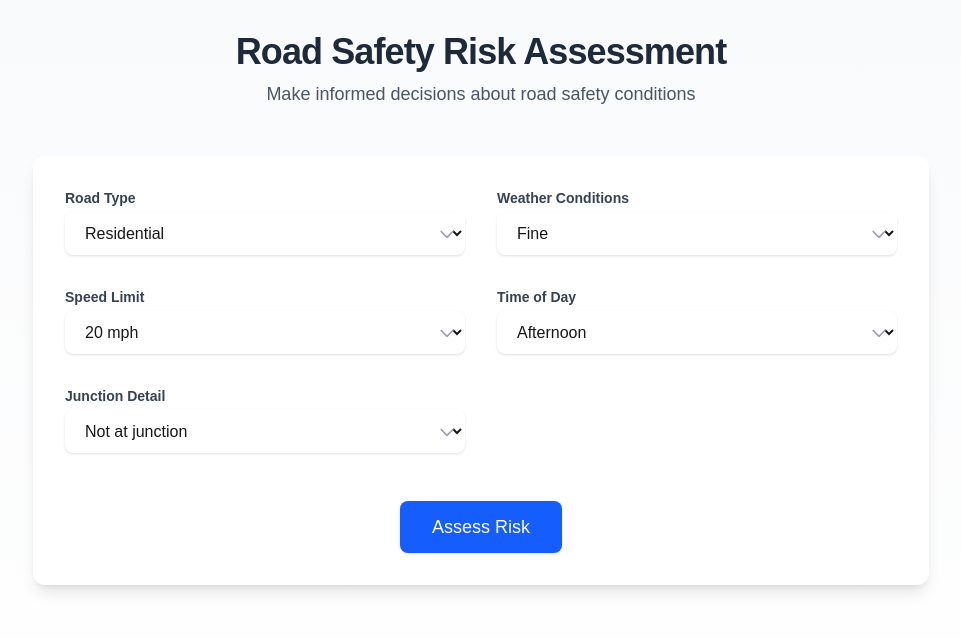
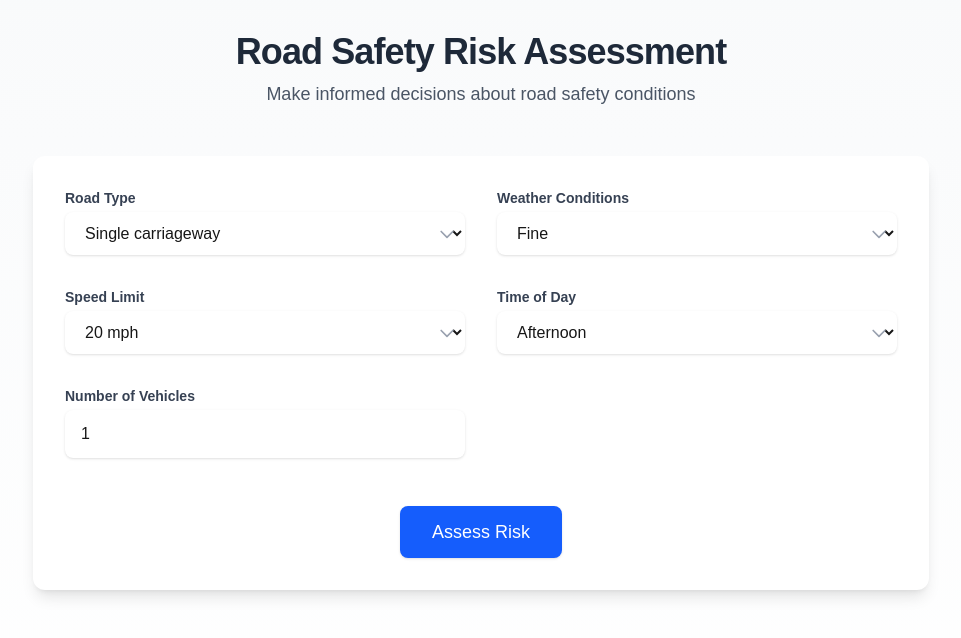
Before and after one commit to james062ad/Final-Assignment, a Next.js app in the folder frontend/: page / in a window 1280 px wide. Shown: the top 638 px of the page, without its empty margins (159-1120 px from the left). Built offline with nearby package versions, Linux system fonts and the light colour scheme.

Commit message:
fix: update frontend form to match backend API format

```diff
--- a/frontend/src/app/page.js
+++ b/frontend/src/app/page.js
@@ -24,11 +24,12 @@ const getFactorSeverity = (probability) => {
 
 export default function Home() {
   const [formData, setFormData] = useState({
-    road_type: 1,
-    weather_conditions: 'Fine',
-    speed_limit: 20,
-    time_of_day: 'Afternoon',
-    junction_detail: 'Not at junction'
+    Region: 'London',
+    'Road Type': 'Single carriageway',
+    'Weather Condition': 'Fine',
+    'Speed Limit': 20,
+    'Time of Day': 'Afternoon',
+    'Number of Vehicles': 1
   });
 
   const [prediction, setPrediction] = useState(null);
@@ -44,7 +45,7 @@ export default function Home() {
       console.log('Sending data:', formData);
       const response = await axios.post('https://accident-risk-prediction.onrender.com/predict', formData);
       console.log('API Response:', response.data);
-      setPrediction(response.data.prediction);
+      setPrediction(response.data);
     } catch (err) {
       console.error('API Error:', err);
       setError(
@@ -63,7 +64,7 @@ export default function Home() {
     const { name, value } = e.target;
     setFormData(prev => ({
       ...prev,
-      [name]: name === 'road_type' || name === 'speed_limit' ? parseInt(value, 10) : value
+      [name]: name === 'Road Type' || name === 'Speed Limit' ? parseInt(value, 10) : value
     }));
   };
 
@@ -189,15 +190,15 @@ export default function Home() {
                 <label className="block text-sm font-semibold text-gray-700 mb-1">Road Type</label>
                 <div className="relative">
                   <select
-                    name="road_type"
-                    value={formData.road_type}
+                    name="Road Type"
+                    value={formData['Road Type']}
                     onChange={handleInputChange}
                     className="block w-full px-4 py-3 rounded-lg border-gray-200 focus:border-blue-500 focus:ring focus:ring-blue-200 focus:ring-opacity-50 bg-white shadow-sm transition-colors duration-200 ease-in-out"
                   >
-                    <option value="1">Residential</option>
-                    <option value="2">A Road</option>
-                    <option value="3">B Road</option>
-                    <option value="6">Urban</option>
+                    <option value="Single carriageway">Single carriageway</option>
+                    <option value="Dual carriageway">Dual carriageway</option>
+                    <option value="Roundabout">Roundabout</option>
+                    <option value="One way street">One way street</option>
                   </select>
                   <div className="absolute inset-y-0 right-0 flex items-center px-2 pointer-events-none">
                     <svg className="h-5 w-5 text-gray-400" fill="none" viewBox="0 0 24 24" stroke="currentColor">
@@ -212,8 +213,8 @@ export default function Home() {
                 <label className="block text-sm font-semibold text-gray-700 mb-1">Weather Conditions</label>
                 <div className="relative">
                   <select
-                    name="weather_conditions"
-                    value={formData.weather_conditions}
+                    name="Weather Condition"
+                    value={formData['Weather Condition']}
                     onChange={handleInputChange}
                     className="block w-full px-4 py-3 rounded-lg border-gray-200 focus:border-blue-500 focus:ring focus:ring-blue-200 focus:ring-opacity-50 bg-white shadow-sm transition-colors duration-200 ease-in-out"
                   >
@@ -235,17 +236,17 @@ export default function Home() {
                 <label className="block text-sm font-semibold text-gray-700 mb-1">Speed Limit</label>
                 <div className="relative">
                   <select
-                    name="speed_limit"
-                    value={formData.speed_limit}
+                    name="Speed Limit"
+                    value={formData['Speed Limit']}
                     onChange={handleInputChange}
                     className="block w-full px-4 py-3 rounded-lg border-gray-200 focus:border-blue-500 focus:ring focus:ring-blue-200 focus:ring-opacity-50 bg-white shadow-sm transition-colors duration-200 ease-in-out"
                   >
-                    <option value="20">20 mph</option>
-                    <option value="30">30 mph</option>
-                    <option value="40">40 mph</option>
-                    <option value="50">50 mph</option>
-                    <option value="60">60 mph</option>
-                    <option value="70">70 mph</option>
+                    <option value={20}>20 mph</option>
+                    <option value={30}>30 mph</option>
+                    <option value={40}>40 mph</option>
+                    <option value={50}>50 mph</option>
+                    <option value={60}>60 mph</option>
+                    <option value={70}>70 mph</option>
                   </select>
                   <div className="absolute inset-y-0 right-0 flex items-center px-2 pointer-events-none">
                     <svg className="h-5 w-5 text-gray-400" fill="none" viewBox="0 0 24 24" stroke="currentColor">
@@ -260,8 +261,8 @@ export default function Home() {
                 <label className="block text-sm font-semibold text-gray-700 mb-1">Time of Day</label>
                 <div className="relative">
                   <select
-                    name="time_of_day"
-                    value={formData.time_of_day}
+                    name="Time of Day"
+                    value={formData['Time of Day']}
                     onChange={handleInputChange}
                     className="block w-full px-4 py-3 rounded-lg border-gray-200 focus:border-blue-500 focus:ring focus:ring-blue-200 focus:ring-opacity-50 bg-white shadow-sm transition-colors duration-200 ease-in-out"
                   >
@@ -278,26 +279,17 @@ export default function Home() {
                 </div>
               </div>
 
-              {/* Junction Detail */}
+              {/* Number of Vehicles */}
               <div className="space-y-2">
-                <label className="block text-sm font-semibold text-gray-700 mb-1">Junction Detail</label>
+                <label className="block text-sm font-semibold text-gray-700 mb-1">Number of Vehicles</label>
                 <div className="relative">
-                  <select
-                    name="junction_detail"
-                    value={formData.junction_detail}
+                  <input
+                    type="number"
+                    name="Number of Vehicles"
+                    value={formData['Number of Vehicles']}
                     onChange={handleInputChange}
                     className="block w-full px-4 py-3 rounded-lg border-gray-200 focus:border-blue-500 focus:ring focus:ring-blue-200 focus:ring-opacity-50 bg-white shadow-sm transition-colors duration-200 ease-in-out"
-                  >
-                    <option value="Not at junction">Not at junction</option>
-                    <option value="T Junction">T Junction</option>
-                    <option value="Crossroads">Crossroads</option>
-                    <option value="Roundabout">Roundabout</option>
-                  </select>
-                  <div className="absolute inset-y-0 right-0 flex items-center px-2 pointer-events-none">
-                    <svg className="h-5 w-5 text-gray-400" fill="none" viewBox="0 0 24 24" stroke="currentColor">
-                      <path strokeLinecap="round" strokeLinejoin="round" strokeWidth="2" d="M19 9l-7 7-7-7" />
-                    </svg>
-                  </div>
+                  />
                 </div>
               </div>
             </div>
```
